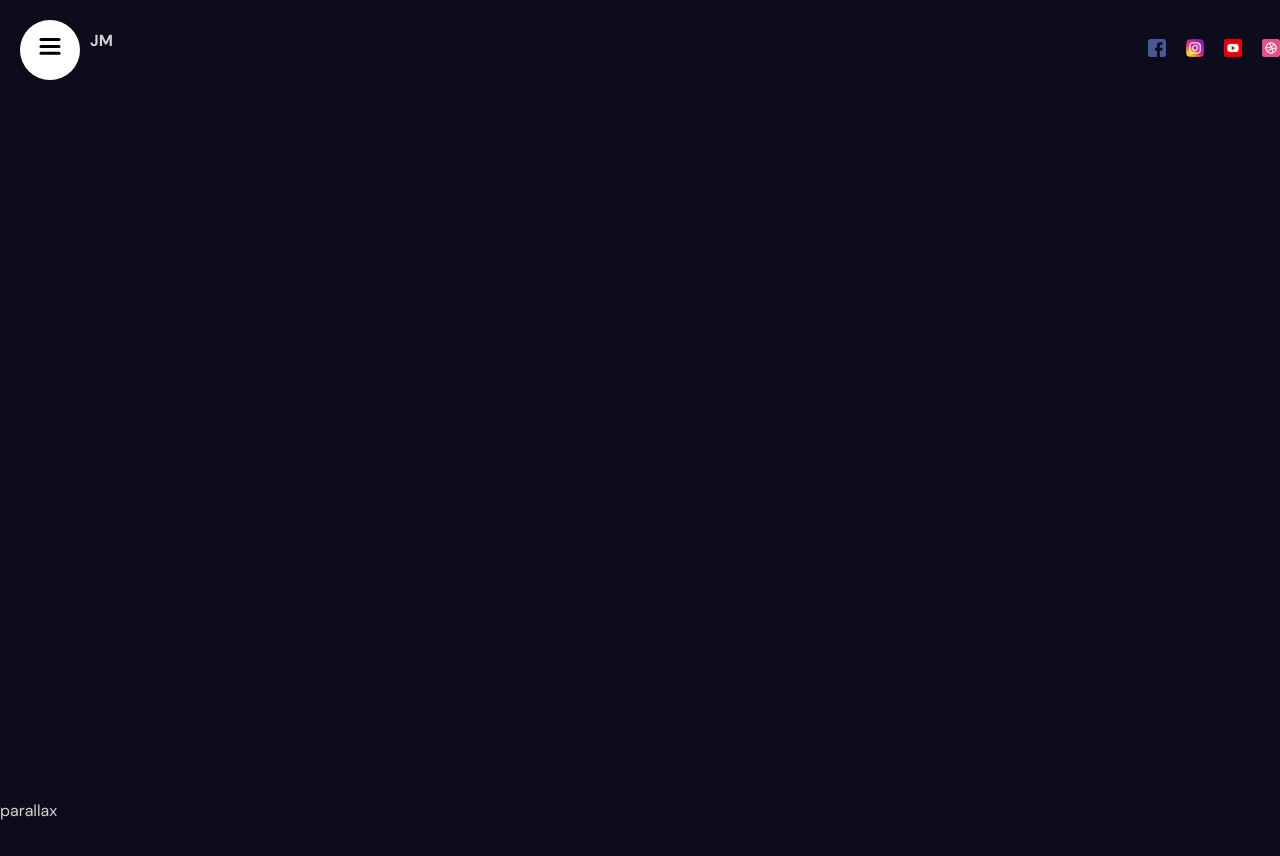
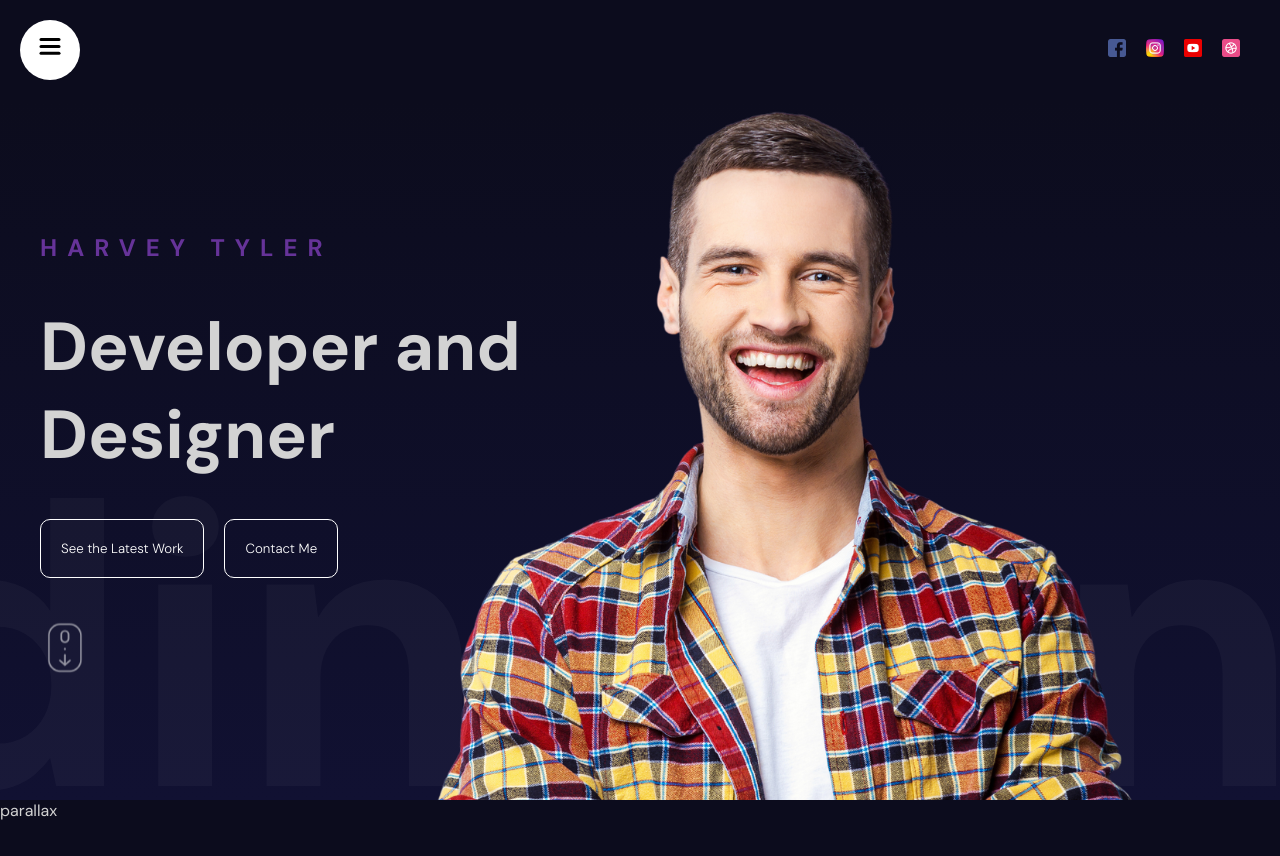
Before and after one commit to johannamag/animated-portfolio, a React (Vite) app: page / in a window 1280 px wide. Shown: the top 856 px of the page. Built offline with nearby package versions, Linux system fonts and the light colour scheme.

Commit message:
hero section

```diff
--- a/src/App.jsx
+++ b/src/App.jsx
@@ -1,10 +1,12 @@
 import "./app.scss"
 import Navbar from "./components/navbar/Navbar";
+import Hero from "./components/hero/Hero";
 
 const App = () => {
   return <div>
     <section id="Home">
       <Navbar />
+      <Hero />
     </section>
     <section id="Services">parallax</section>
     <section>services</section>
--- /dev/null
+++ b/src/components/hero/Hero.jsx
@@ -0,0 +1,65 @@
+import React from 'react'
+import './hero.scss'
+import {motion } from 'framer-motion'
+
+const textVariants = {
+    initial: {
+        x: -500,
+        opacity: 0
+    },
+    animate: {
+        x: 0,
+        opacity: 1,
+        transition: {
+            duration: 1,
+            staggerChildren: 0.1
+        }
+    },
+    scrollButton: {
+        opacity: 0,
+        y: 10,
+        transition: {
+            duration: 3,
+            repeat: Infinity
+        }
+    }
+}
+const sliderVariants = {
+    initial: {
+        x: 0,
+    },
+    animate: {
+        x: "-220%",
+        transition: {
+            repeat: Infinity,
+            repeatType: "mirror",
+            duration: 20,
+        }
+    },
+}
+
+
+
+export default function Hero() {
+  return (
+    <div className='hero'>
+        <div className="wrapper">
+            <motion.div className="textContainer" variants={textVariants} initial="initial" animate="animate">
+                <motion.h2 variants={textVariants}>HARVEY TYLER</motion.h2>
+                <motion.h1 variants={textVariants}>Developer and Designer</motion.h1>
+                <motion.div variants={textVariants} className="buttons">
+                    <motion.button variants={textVariants}>See the Latest Work</motion.button>
+                    <motion.button variants={textVariants}>Contact Me</motion.button>
+                </motion.div>
+                <motion.img variants={textVariants} animate="scrollButton" src="/scroll.png" alt="scroll" />
+            </motion.div>
+            <motion.div variants={sliderVariants} initial="initial" animate="animate" className="slidingTextContainer">
+                Coding and UX Content Creator
+            </motion.div>
+            <div className="imageContainer">
+                <img src="/hero.png" alt="hero" />
+            </div>
+        </div>
+    </div>
+  )
+}
--- /dev/null
+++ b/src/components/hero/hero.scss
@@ -0,0 +1,67 @@
+.hero {
+    height: calc(100vh - 100px);
+    background: linear-gradient(180deg, #0c0c1d, #111132);
+    overflow: hidden;
+    position: relative;
+
+    .wrapper {
+        max-width: 1200px;
+        height: 100%;
+        margin: auto;
+
+        .textContainer {
+            height: 100%;
+            display: flex;
+            flex-direction: column;
+            justify-content: center;
+            gap: 40px;
+            width: 50%;
+
+            h2 {
+                font-size: 24px;
+                color: rebeccapurple;
+                text-transform: uppercase;
+                letter-spacing: 10px;
+            }
+
+            h1 {
+                font-size: 68px;
+            }
+
+            .buttons {
+
+                button {
+                    padding: 20px;
+                    border: 1px solid white;
+                    border-radius: 10px;
+                    background-color: transparent;
+                    color: white;
+                    margin-right: 20px;
+                    cursor: pointer;
+                    font-weight: 300;
+                }
+            }
+
+            img {
+                width: 50px;
+            }
+        }
+    }
+
+    .slidingTextContainer {
+        position: absolute;
+        font-size: 50vh;
+        bottom: -110px;
+        white-space: nowrap;
+        color: #ffffff09;
+        width: 50%;
+        font-weight: bold;
+    }
+
+    .imageContainer {
+        height: 100%;
+        position: absolute;
+        top: 0;
+        right: 0;
+    }
+}
--- a/src/components/navbar/navbar.scss
+++ b/src/components/navbar/navbar.scss
@@ -2,7 +2,7 @@
     height: 100px;
 
     .wrapper {
-        max-width: 1366px;
+        max-width: 1200px;
         margin: auto;
         display: flex;
         align-items: center;
@@ -11,8 +11,6 @@
 
         span {
             font-weight: bold;
-            margin-left: 90px;
-            margin-bottom: 20px;
         }
 
         .social {
```
